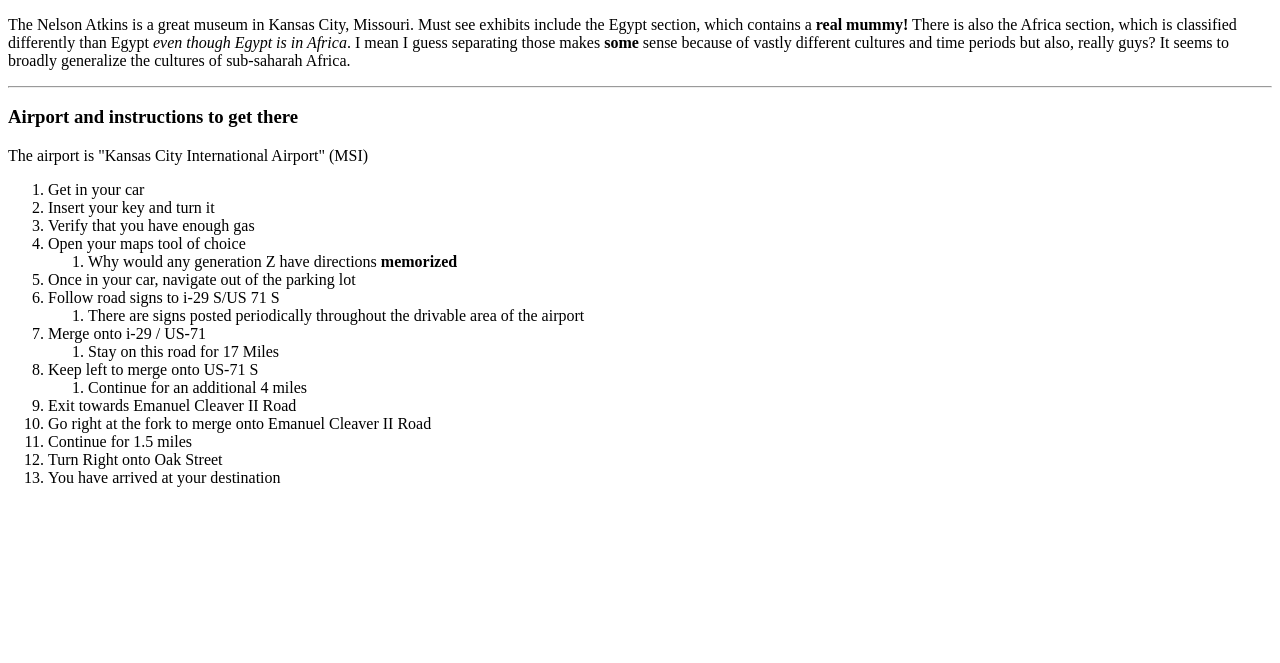
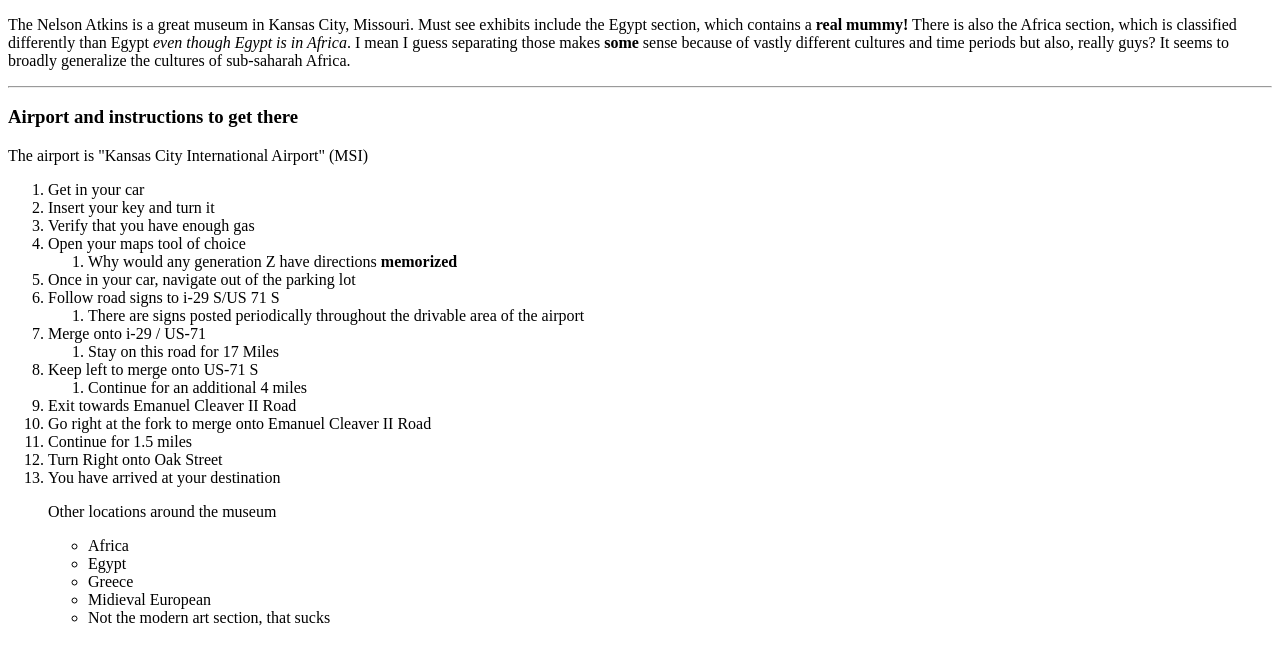
Before and after one commit to 44-563-Web-Apps-F22/44563-webapps-assignment-3-GabrielSolomonHolland, a plain HTML site: page index.html in a window 1280 px wide. Shown: the part 105-768 px from the top of the page. Drawn offline with Linux system fonts and the light colour scheme.

Commit message:
Add unordered list
part 6 of assignment 3

```diff
--- a/index.html
+++ b/index.html
@@ -48,5 +48,16 @@
     <li>Turn Right onto Oak Street</li>
     <li>You have arrived at your destination</li>
 
+
+    <p>Other locations around the museum</p>
+
+    <ul style="list-style-type:circle;">
+        <li>Africa</li>
+        <li>Egypt</li>
+        <li>Greece</li>
+        <li>Midieval European</li>
+        <li>Not the modern art section, that sucks</li>
+    </ul>
+
 </body>
 </html>
```
